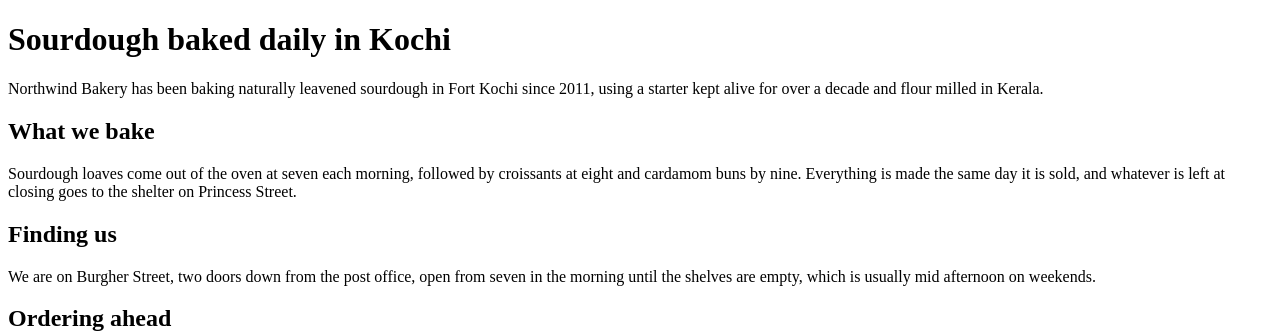
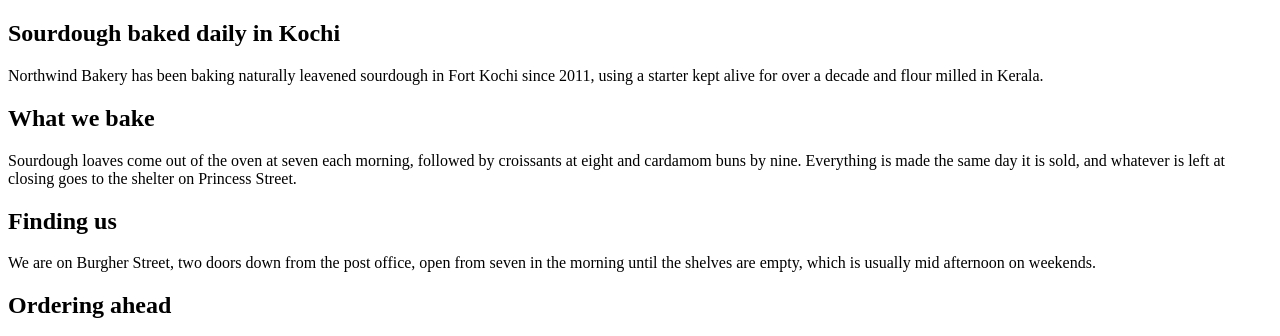
Before and after one commit to shyamexe/pagetrace, a website: page examples/site/index.html in a window 1280 px wide. Shown: the top 336 px of the page. Drawn offline with Linux system fonts and the light colour scheme.

Commit message:
test: break the example site to prove the PR comment works
Demotes the h1 on the home page and drops the canonical from /about, so
the action has to report four errors across two routes.

Both regressions are deliberate. The h1 findings render as `The <h1> was
removed.`, which is the case that used to be swallowed by GitHub's
markdown parser as inline HTML — this PR is how that fix gets verified
against a live comment rather than a unit test.

Not for merge.

```diff
--- a/examples/site/index.html
+++ b/examples/site/index.html
@@ -12,7 +12,7 @@
   </script>
 </head>
 <body>
-  <h1>Sourdough baked daily in Kochi</h1>
+  <h2>Sourdough baked daily in Kochi</h2>
   <p>Northwind Bakery has been baking naturally leavened sourdough in Fort Kochi since 2011, using a starter kept alive for over a decade and flour milled in Kerala.</p>
   <h2>What we bake</h2>
   <p>Sourdough loaves come out of the oven at seven each morning, followed by croissants at eight and cardamom buns by nine. Everything is made the same day it is sold, and whatever is left at closing goes to the shelter on Princess Street.</p>
```
Also changed, not shown: examples/site/about.html (+0 -1 lines).
